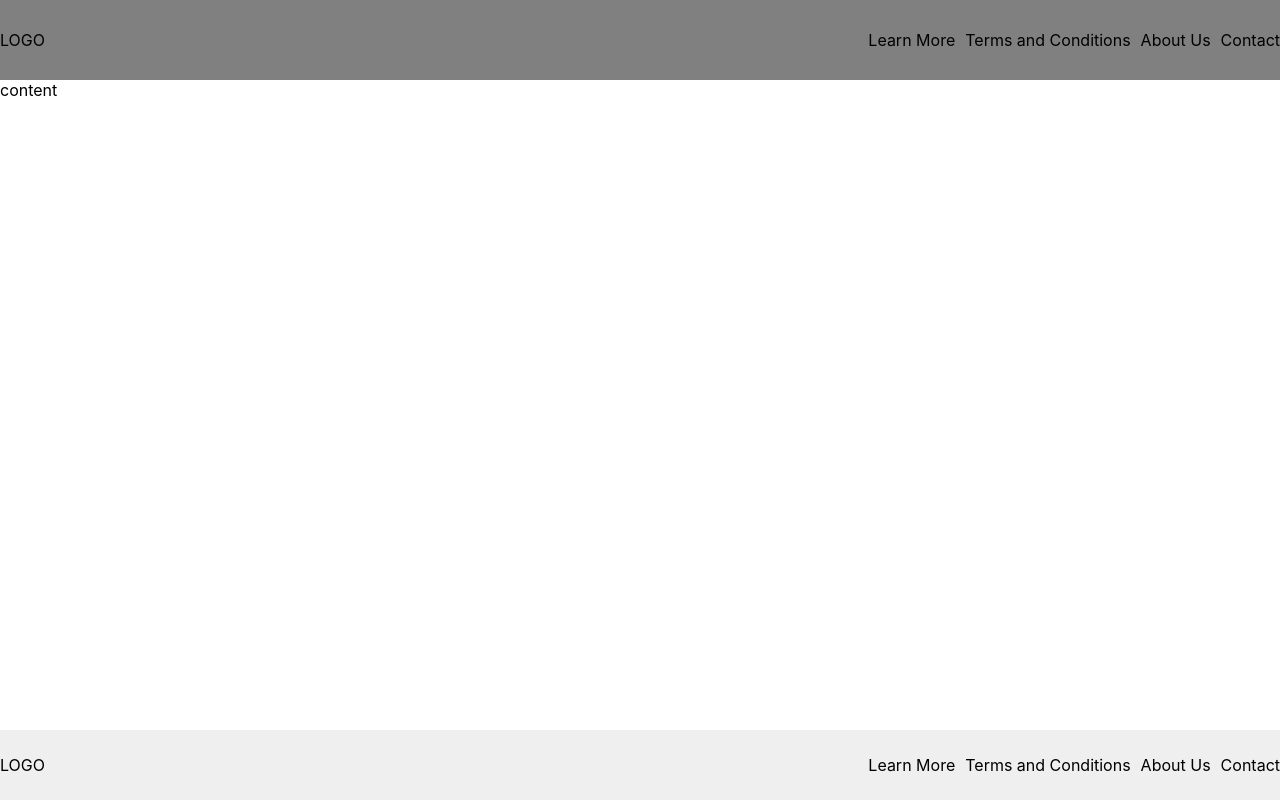
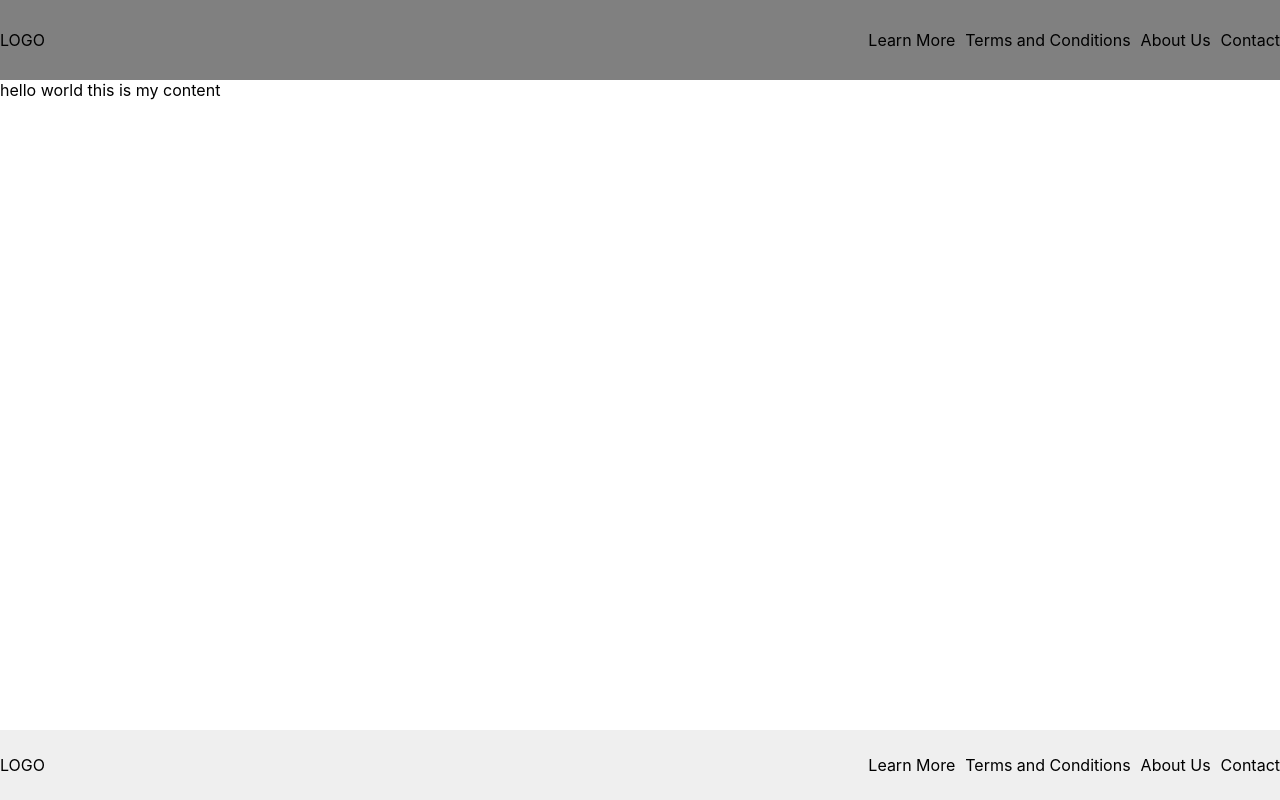
Before and after one commit to MichaelYang120/myecom1.0.0, a React (Create React App) app: page / in a window 1280 px wide. Built offline with nearby package versions, Linux system fonts and the light colour scheme.

Commit message:
Added content area
I added a content area and added it the the app.js file

```diff
--- a/src/App.js
+++ b/src/App.js
@@ -1,12 +1,13 @@
 import Header from "./myEcom/Header";
 import Footer from "./myEcom/Footer";
+import Content from "./myEcom/Content";
 import { render } from "@testing-library/react";
 
 function App() {
     return (
   <div>
     <Header />
-    content
+    <Content />
     <Footer />
   </div>
   )
--- /dev/null
+++ b/src/myEcom/Content.js
@@ -0,0 +1,11 @@
+import React, {Component} from "react";
+
+export default class Content extends Component {
+  render() {
+    return (
+        <section className="main-content">
+            hello world this is my content
+        </section>
+    );
+  }
+}
```
